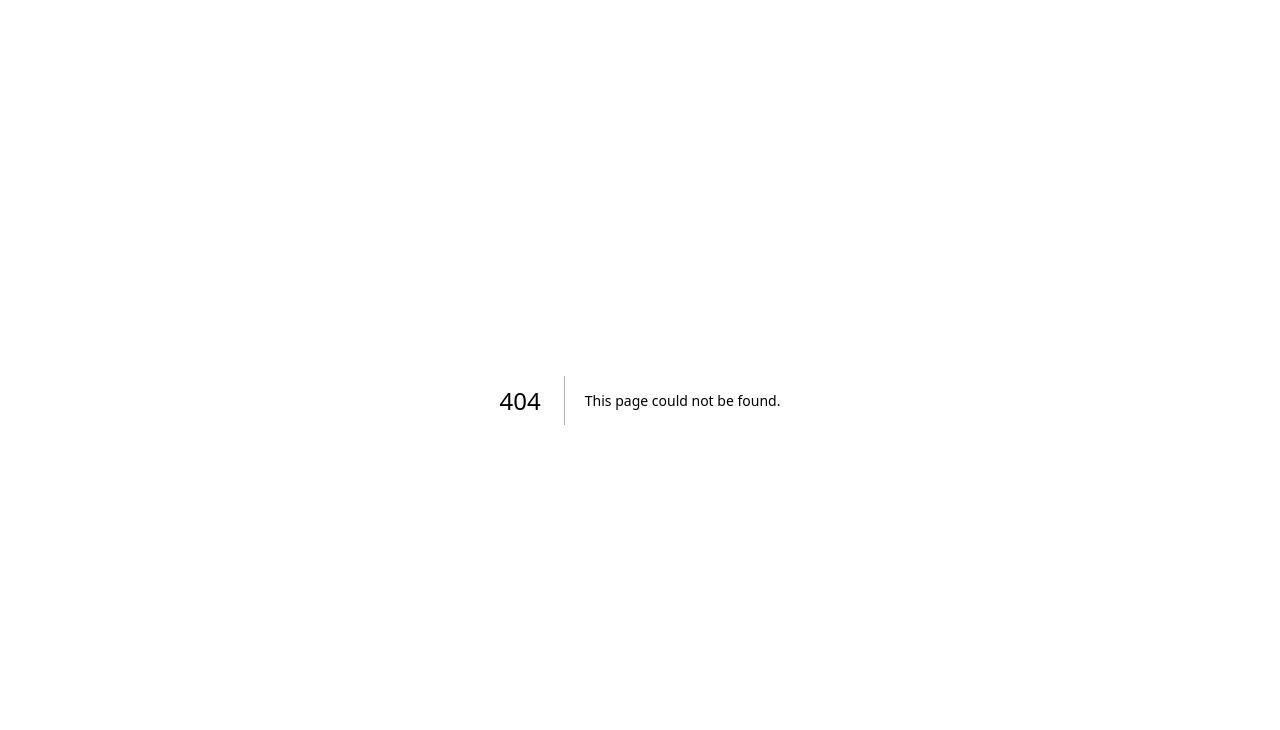
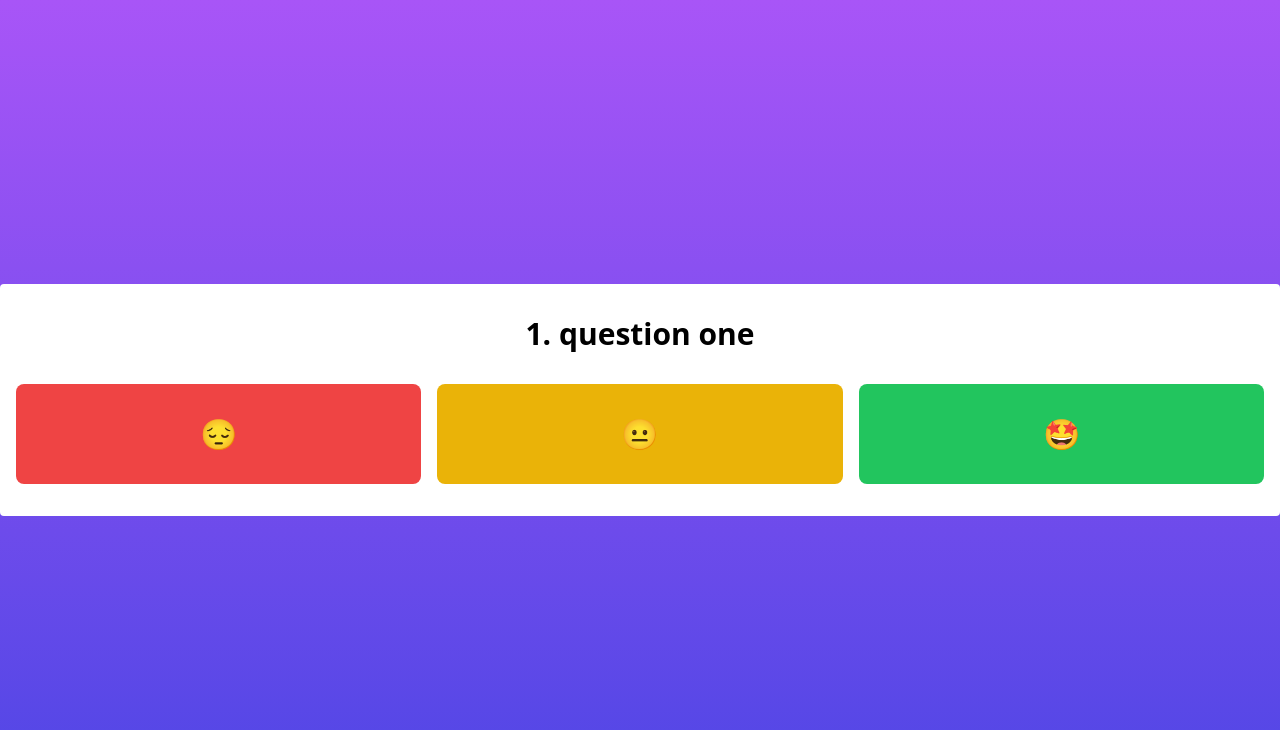
Before and after one commit to Mads866f/PL-project, a Next.js app: page /user/1 in a window 1280 px wide. Before the commit this address had no page. Shown: the top 730 px of the page. Built offline with nearby package versions, Linux system fonts and the light colour scheme.

Commit message:
added routing for user, and adjusted css

```diff
--- a/src/app/components/QuestionPage.js
+++ b/src/app/components/QuestionPage.js
@@ -1,4 +1,5 @@
 import React from 'react';
+import Link from 'next/link';
 
 const QuestionPage = ({ question }) => {
     return (
@@ -8,17 +9,22 @@ const QuestionPage = ({ question }) => {
         <div className="bg-white rounded container mx-auto px-4 py-8">
           {/* Question */}
           <div className="mb-8 text-center">
-            <h1 className="text-3xl font-bold mb-4">{question.text}</h1>
+            <h1 className="text-3xl font-bold mb-4">{question.id}. {question.question}</h1>
           </div>
 
           {/* Answers */}
-          <div className="grid grid-cols-1 md:grid-cols-3 gap-4">
-            {question.answers.map((answer, index) => (
-              <button key={index} className="bg-blue-500 hover:bg-blue-700 text-white font-bold py-2 px-4 rounded">
-                {answer}
-              </button>
-            ))}
-          </div>
+<div className="grid grid-cols-1 md:grid-cols-3 gap-4">
+  <a href={`/user/${question.id + 1}`} className="bg-red-500 hover:bg-red-700 text-white font-bold py-8 px-4 rounded-lg flex items-center justify-center text-3xl">
+    😔
+  </a>
+  <a href={`/user/${question.id + 1}`} className="bg-yellow-500 hover:bg-yellow-700 text-white font-bold py-8 px-4 rounded-lg flex items-center justify-center text-3xl">
+    😐️
+  </a>
+  <a href={`/user/${question.id + 1}`} className="bg-green-500 hover:bg-green-700 text-white font-bold py-8 px-4 rounded-lg flex items-center justify-center text-3xl">
+    🤩
+  </a>
+</div>
+
         </div>
       </main>
     </div>
--- /dev/null
+++ b/src/app/questions.js
@@ -0,0 +1,52 @@
+export const questions = [
+    {
+        id: 1,
+        question: "question one",
+        answers: ["good", "test1", "bad"]
+    },
+    {
+        id: 2,
+        question: "question two",
+        answers: ["answer1", "answer2", "answer3"]
+    },
+    {
+        id: 3,
+        question: "question three",
+        answers: ["option1", "option2", "option3"]
+    },
+    {
+        id: 4,
+        question: "question four",
+        answers: ["choice1", "choice2", "choice3"]
+    },
+    {
+        id: 5,
+        question: "question five",
+        answers: ["alternative1", "alternative2", "alternative3"]
+    },
+    {
+        id: 6,
+        question: "question six",
+        answers: ["solution1", "solution2", "solution3"]
+    },
+    {
+        id: 7,
+        question: "question seven",
+        answers: ["selection1", "selection2", "selection3"]
+    },
+    {
+        id: 8,
+        question: "question eight",
+        answers: ["pick1", "pick2", "pick3"]
+    },
+    {
+        id: 9,
+        question: "question nine",
+        answers: ["choiceA", "choiceB", "choiceC"]
+    },
+    {
+        id: 10,
+        question: "question ten",
+        answers: ["optionX", "optionY", "optionZ"]
+    }
+];
--- /dev/null
+++ b/src/app/user/[questionId]/page.js
@@ -0,0 +1,13 @@
+import QuestionPage from '../../components/QuestionPage';
+import { questions } from '../../questions';
+
+export default function Question({ params }) {
+    let index = params.questionId - 1;
+    let currentPage = questions[index]
+
+    return (
+        <div>
+            <QuestionPage key={index} question={currentPage} />
+        </div>
+    );
+}
```
